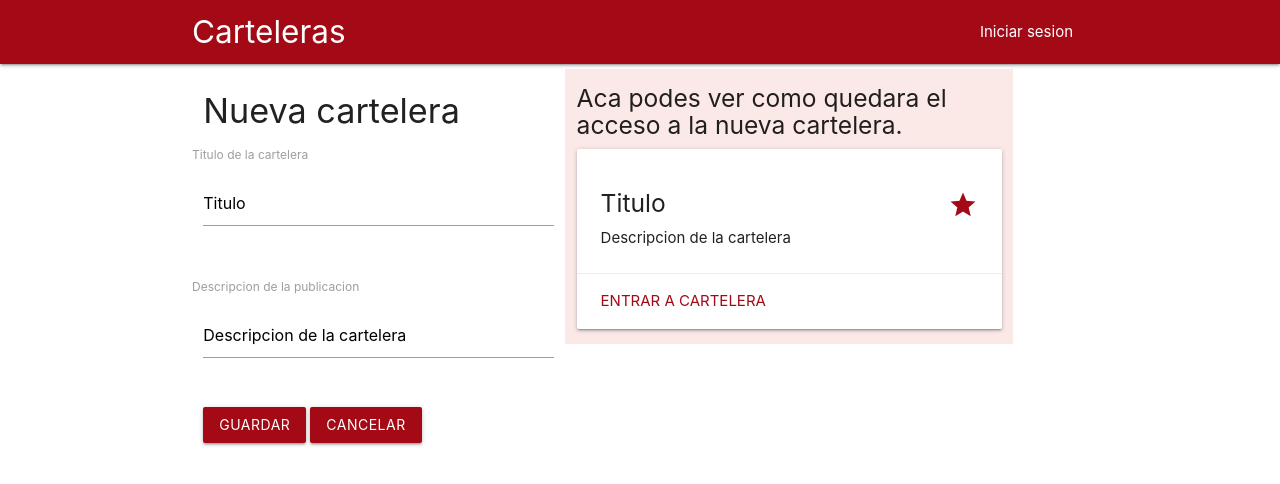
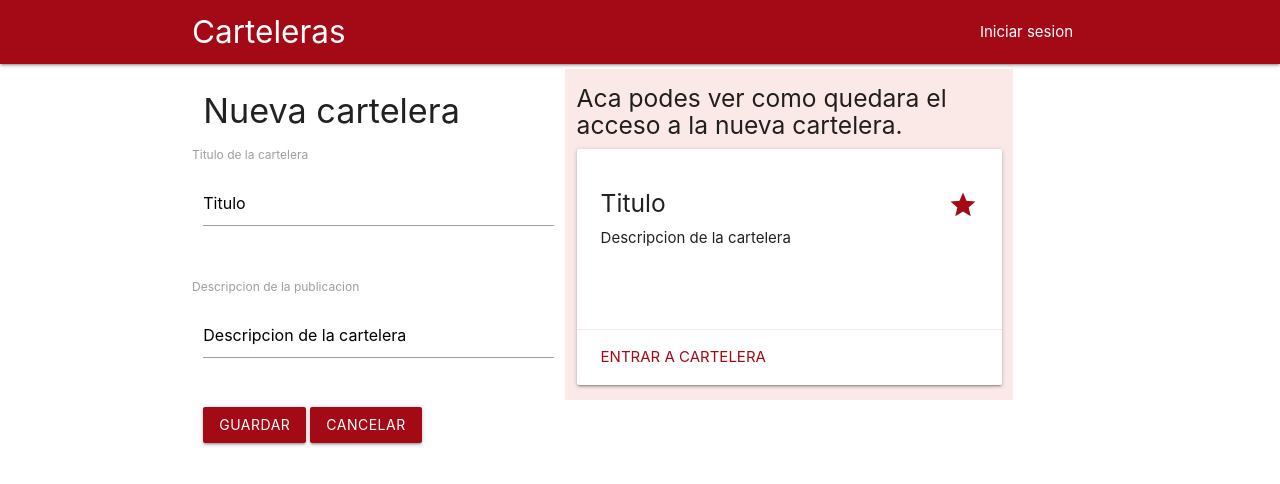
Before and after one commit to cristiansteib/ttps-java-cartelera-angular, an Angular app: page /carteleras/nueva in a window 1280 px wide. Shown: the top 484 px of the page. Built offline with nearby package versions, Linux system fonts and the light colour scheme; no server answers.

Commit message:
fix billboard style

```diff
--- a/src/app/billboard/billboard-add/billboard-add.component.sass
+++ b/src/app/billboard/billboard-add/billboard-add.component.sass
@@ -1,2 +1,6 @@
 .mt5
     margin-top: 5px
+
+.card.horizontal .card-stacked .card-content
+  height: 12rem
+  overflow: hidden
--- a/src/app/billboards/billboards-list/billboards-list.component.html
+++ b/src/app/billboards/billboards-list/billboards-list.component.html
@@ -26,13 +26,11 @@
       <div class="card horizontal hoverable">
         <div class="card-stacked">
           <div class="card-content">
-            <h5>
-              <span class="star-button" *ngIf="isLogged && isSuscribed(billboard)" (click)="unsuscribe(billboard)">
-                <i class="right material-icons small color-fi-text star-button ">grade</i></span>
-              <span class="star-button" *ngIf="isLogged && !isSuscribed(billboard)" (click)="suscribe(billboard)">
-                <i class="right material-icons small color-fi-text star-button ">star_border</i></span>
-              {{billboard.title}}
-            </h5>
+              <p class="star-button" *ngIf="isLogged && isSuscribed(billboard)" (click)="unsuscribe(billboard)">
+                  <i class="right material-icons small color-fi-text star-button ">grade</i></p>
+                <p class="star-button" *ngIf="isLogged && !isSuscribed(billboard)" (click)="suscribe(billboard)">
+                  <i class="right material-icons small color-fi-text star-button ">star_border</i></p>
+            <h5>{{billboard.title}}</h5>
             <p>{{billboard.description}}</p>
           </div>
           <div class="card-action card-action--color-fi-text">
--- a/src/app/billboards/billboards-list/billboards-list.component.sass
+++ b/src/app/billboards/billboards-list/billboards-list.component.sass
@@ -12,4 +12,5 @@
   color: #bd0a17
 
 .card.horizontal .card-stacked .card-content
-  height: 10rem;
+  height: 12rem
+  overflow: hidden
```
